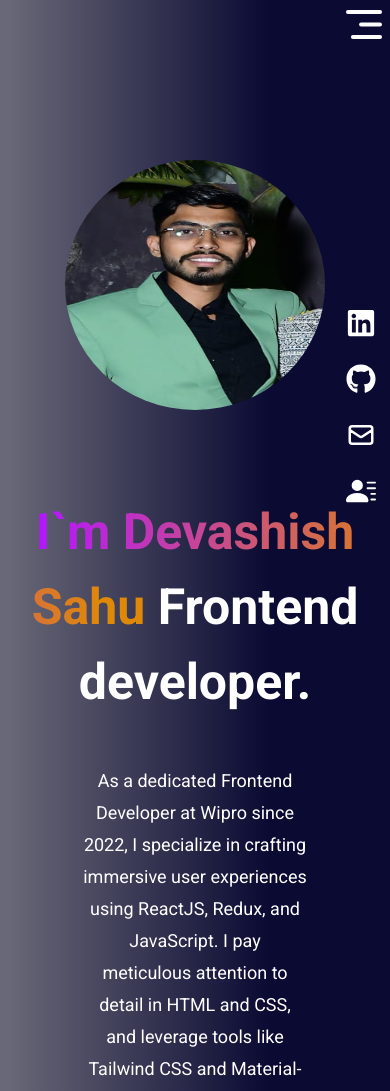
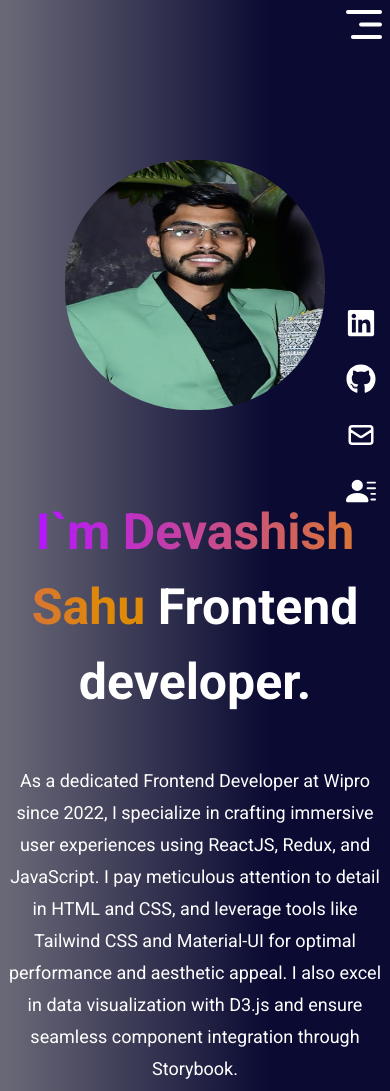
Before and after one commit to Deva9754/Portfolio, a React (Vite) app: page / in a window 390 px wide. Shown: the top 1091 px of the page. Built offline with nearby package versions, Linux system fonts and the light colour scheme.

Commit message:
fix border radius

```diff
--- a/src/components/profile/profile.css
+++ b/src/components/profile/profile.css
@@ -8,7 +8,7 @@
     margin-top: 150px;
     height: 250px;
     width: 250px;
-    border-radius: 50%;
+    border-radius: 48%;
 
 
 
@@ -58,7 +58,6 @@
     -webkit-text-fill-color: transparent;
 }
 .profile p{
-    width: 50%;
     text-align: center;
     font-size: 24px;
     line-height: 40px;
@@ -104,7 +103,6 @@
         font-size: 50px;
     }
     .profile p{
-        width: 60%;
         font-size: 18px;
         line-height: 32px;
         margin: 10px 0px;
```
